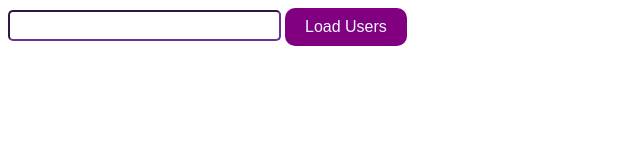
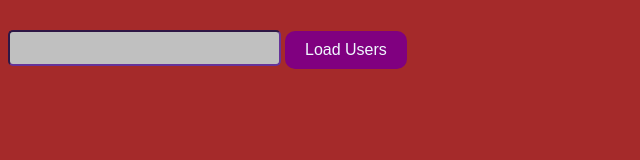
Before and after one commit to forid1026/API, a plain HTML site: page get-multiple-users/index.html in a window 1280 px wide. Shown: the whole page, without its empty margins (0-640 px from the left). Drawn offline with Linux system fonts and the light colour scheme.

Commit message:
Some changes are added

```diff
--- a/get-multiple-users/index.html
+++ b/get-multiple-users/index.html
@@ -5,6 +5,13 @@
     <meta name="viewport" content="width=device-width, initial-scale=1.0">
     <title>User API</title>
     <style>
+        body{
+            background-color: brown;
+
+        }
+        h2{
+            color: #ffffff;
+        }
         #details{
             background: brown ;
             color: aliceblue;
@@ -14,8 +21,6 @@
             text-align: center;
             display: none;
             margin: auto;
-
-
         }
         button{
             background: purple;
@@ -27,13 +32,18 @@
             font-size: 16px;
             cursor: pointer;
         }
+        #loadUsers{
+            margin-top: 30px;
+        }
         input{
+            height: 28px;
             border-color: rebeccapurple;
-            /* height: 30px; */
             border-radius: 5px;
             font-size: 20px ;
             padding: 2px;
+            background: silver;
         }
+
 
     </style>
 </head>
@@ -118,7 +128,7 @@
                     ;
                   document.getElementById('getInfo').style.display = 'none';
                   document.getElementById('details').style.display = 'block';
-
+                  document.getElementById('loadUsers').style.display = 'none';
                 })
         }
 
```
Also changed, not shown: get-multiple-users/images/bg-people.jpg (added).
